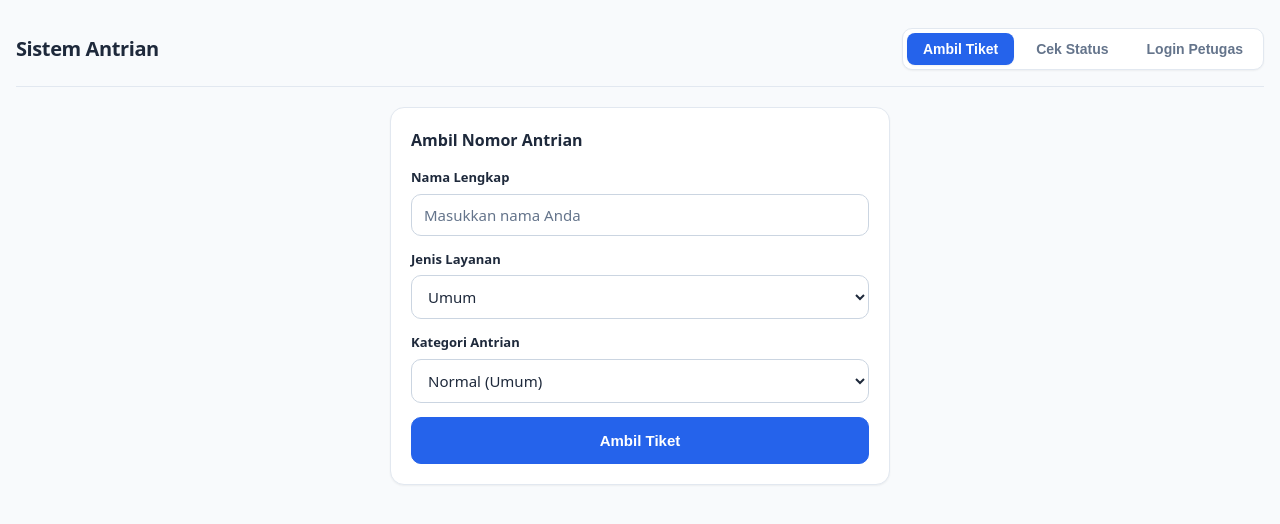
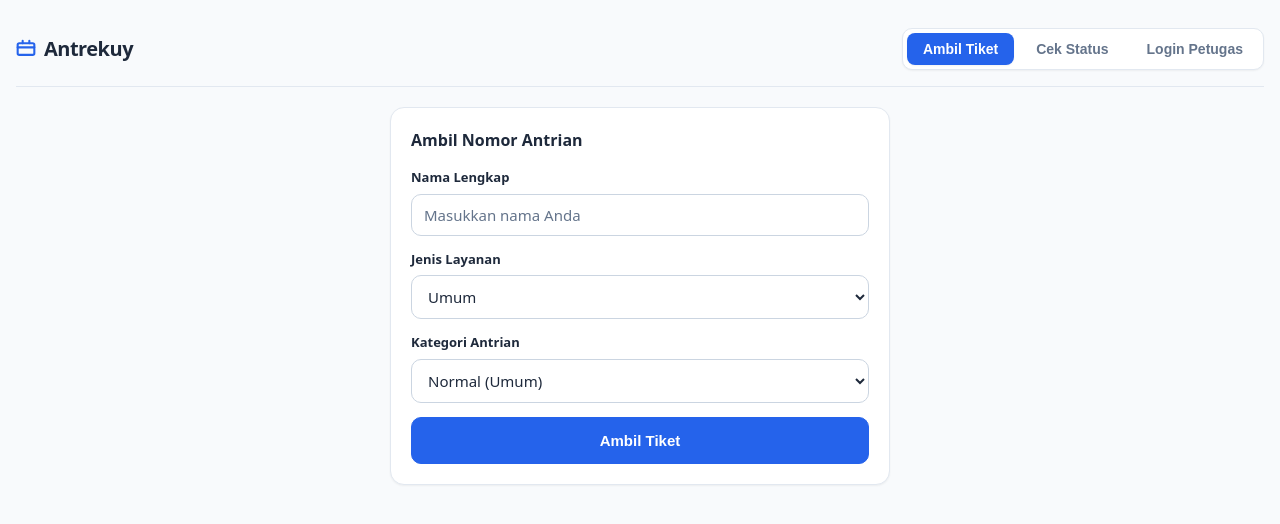
Before and after one commit to yes4ya/Antrekuy, a React (Vite) app: page / in a window 1280 px wide. Shown: the top 524 px of the page. Built offline with nearby package versions, Linux system fonts and the light colour scheme.

Commit message:
feat: rename app to Antrekuy and add clean anti-slop SVG logo

```diff
--- a/index.html
+++ b/index.html
@@ -3,7 +3,7 @@
   <head>
     <meta charset="UTF-8" />
     <meta name="viewport" content="width=device-width, initial-scale=1.0" />
-    <title>Sistem Antrian Online</title>
+    <title>Antrekuy - Sistem Antrian Online</title>
     <link rel="stylesheet" href="style.css" />
   </head>
   <body>
--- a/src/App.jsx
+++ b/src/App.jsx
@@ -139,7 +139,13 @@ function PublicApp() {
   return (
     <div>
       <header className="navbar">
-        <div className="nav-brand">Sistem Antrian</div>
+        <div className="nav-brand" style={{display: 'flex', alignItems: 'center', gap: '8px', fontWeight: 700, letterSpacing: '-0.5px'}}>
+          <svg width="20" height="20" viewBox="0 0 24 24" fill="none" stroke="currentColor" strokeWidth="2.5" strokeLinecap="round" strokeLinejoin="round" style={{color: 'var(--primary)'}}>
+            <rect x="2" y="5" width="20" height="14" rx="2" />
+            <path d="M16 2v3M8 2v3M2 10h20" />
+          </svg>
+          Antrekuy
+        </div>
         <nav className="nav-tabs">
           <button className={`tab-btn ${view === 'kiosk' ? 'active' : ''}`} onClick={() => setView('kiosk')}>Ambil Tiket</button>
           <button className={`tab-btn ${view === 'tracking' ? 'active' : ''}`} onClick={() => setView('tracking')}>Cek Status</button>
```
Also changed, not shown: 3 other files (tests, documents, lock files or other folders).
